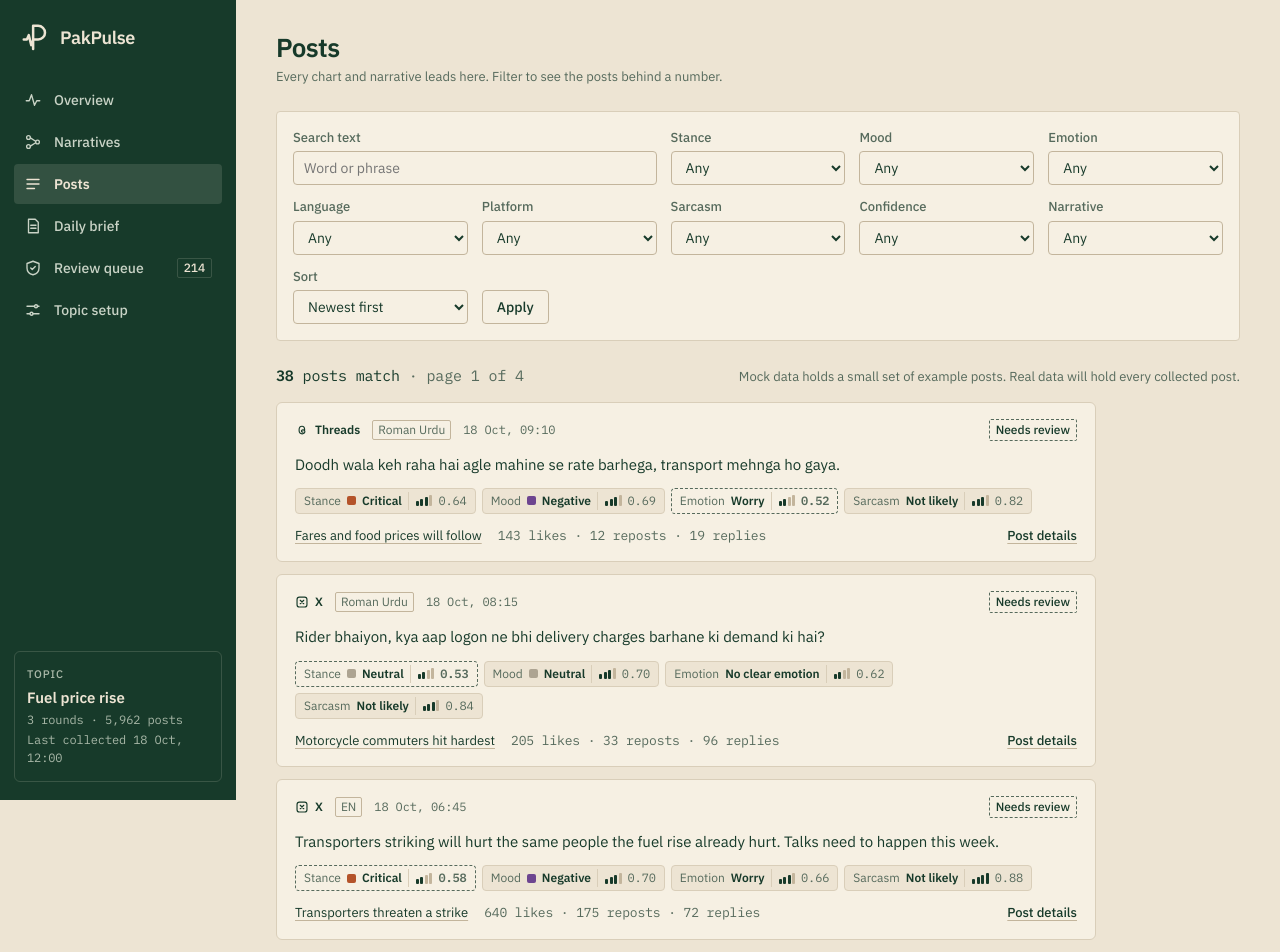
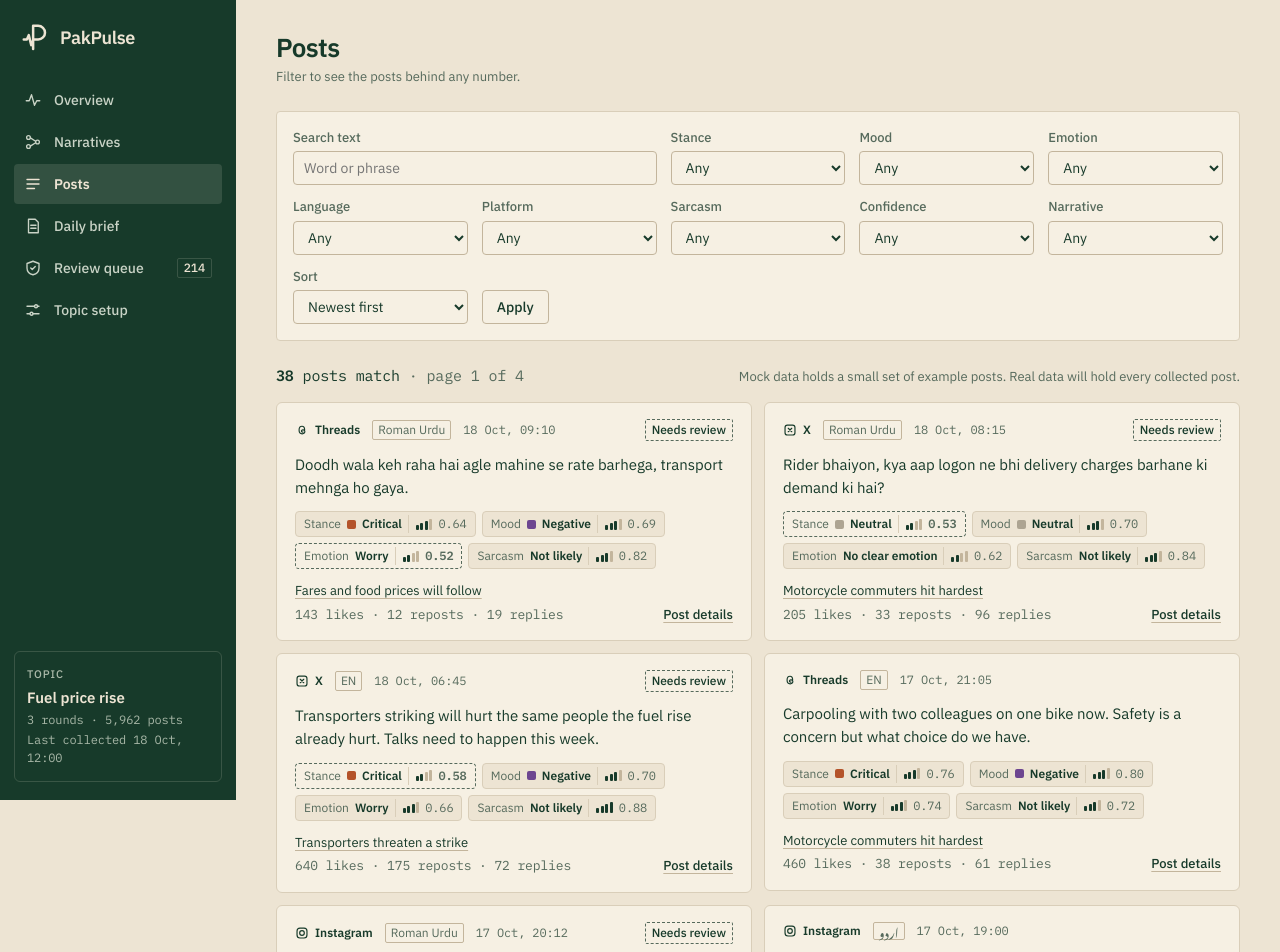
Before and after one commit to hasaanhameed/PakPulse, a Next.js app in the folder app/frontend/: page /posts in a window 1280 px wide. Shown: the top 952 px of the page. Built offline with nearby package versions, Linux system fonts and the light colour scheme; a web font is replaced by a local one.

Commit message:
style(frontend): show posts in two columns on wide screens

```diff
--- a/app/frontend/src/app/posts/page.tsx
+++ b/app/frontend/src/app/posts/page.tsx
@@ -64,7 +64,7 @@ export default async function PostsPage({ searchParams }: { searchParams: Search
     <div>
       <PageHeader
         title="Posts"
-        meta="Every chart and narrative leads here. Filter to see the posts behind a number."
+        meta="Filter to see the posts behind any number."
       />
 
       <AutoSubmitForm className={styles.filters}>
--- a/app/frontend/src/app/posts/posts.module.css
+++ b/app/frontend/src/app/posts/posts.module.css
@@ -39,11 +39,12 @@
   margin-bottom: 14px;
 }
 
+/* Two columns of posts on wide screens, one on narrow ones. */
 .list {
-  display: flex;
-  flex-direction: column;
+  display: grid;
+  grid-template-columns: repeat(auto-fill, minmax(min(100%, 460px), 1fr));
   gap: 12px;
-  max-width: 820px;
+  align-items: start;
 }
 
 .empty {
```
